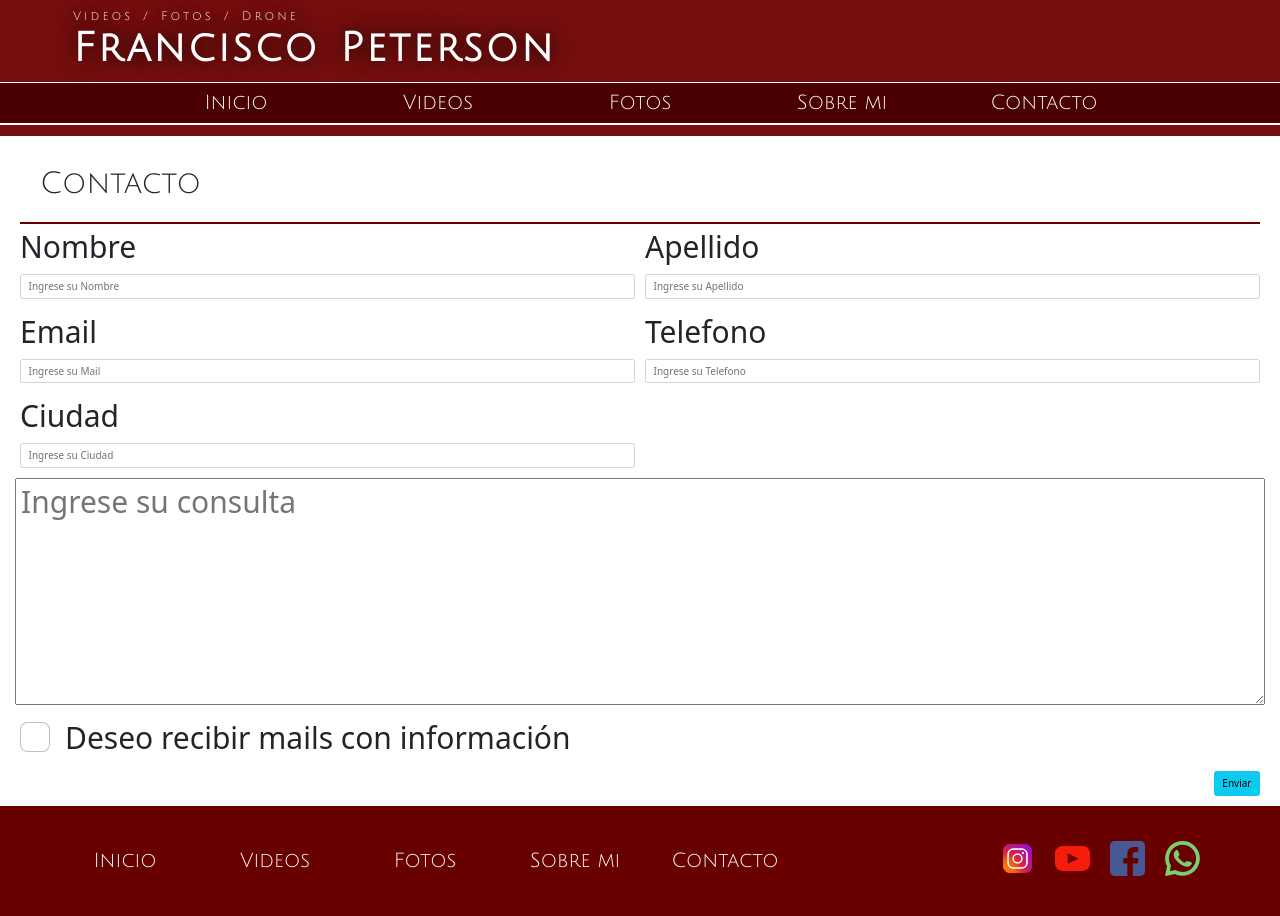
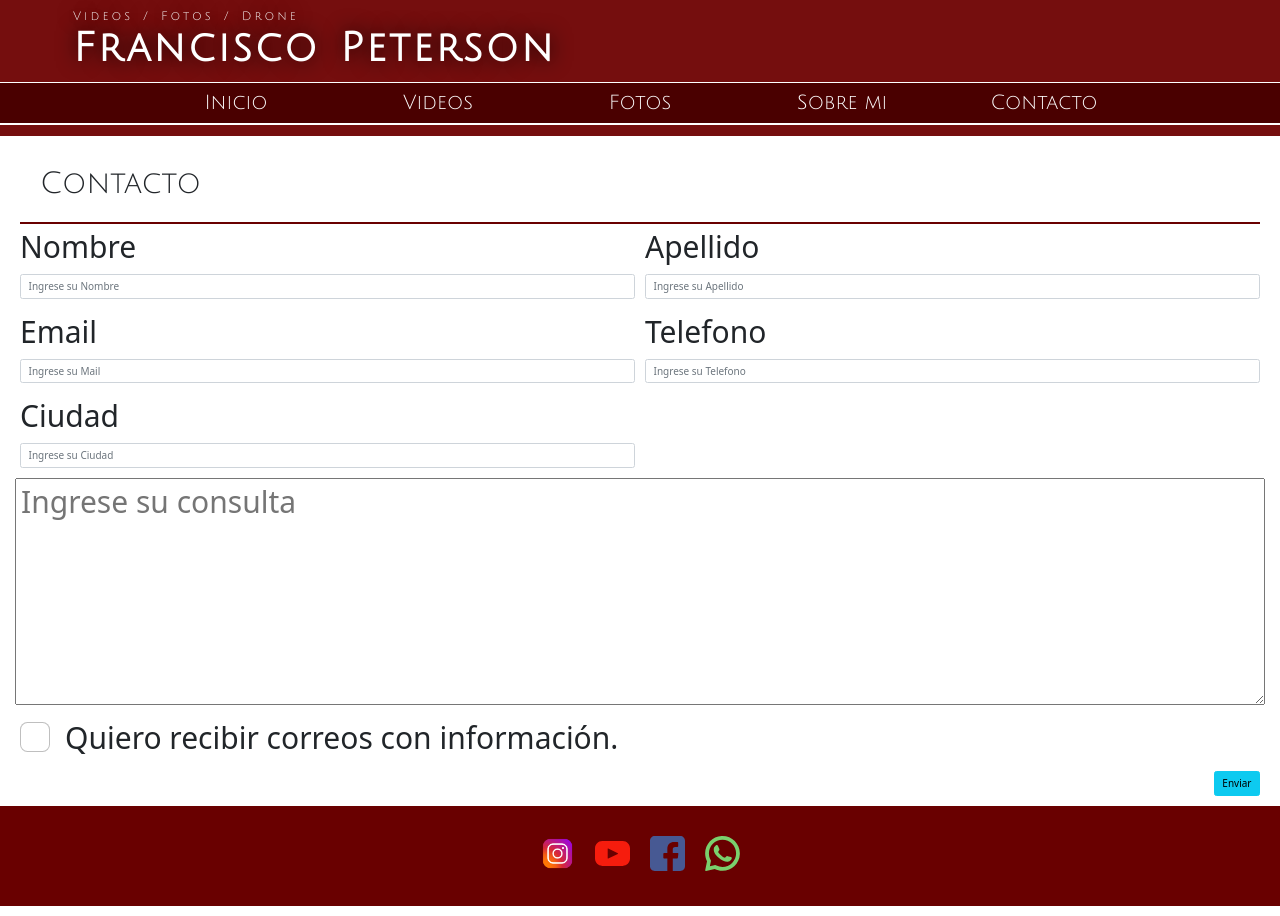
Before and after one commit to franpest1996/Proyecto-final, a website: page pages/contacto.html in a window 1280 px wide. Drawn offline with nearby package versions, Linux system fonts and the light colour scheme; a web font is replaced by a local one.

Commit message:
Cambio Footer

```diff
--- a/pages/contacto.html
+++ b/pages/contacto.html
@@ -74,7 +74,7 @@
 					  <div class="form-check">
 						<input class="form-check-input" type="checkbox" id="gridCheck">
 						<label class="form-check-label" for="gridCheck">
-						  Deseo recibir mails con información
+						  Quiero recibir correos con información.
 						</label>
 					  </div>
 					</div>
@@ -87,16 +87,7 @@
 	</main>
 	<!-- Redes Sociales -->
 	<footer class="footerPages">
-		<div class="divNavFooter">
-			<ul class="navFooter">
-				<li><a href="../index.html">Inicio</a></li>
-				<li><a href="videos.html">Videos</a></li>
-				<li><a href="fotos.html">Fotos</a></li>
-				<li><a href="sobremi.html">Sobre mi</a></li>
-				<li><a href="contacto.html">Contacto</a></li>
-			</ul>
-		</div>
-		<div class="social">
+		<div class="socialPages">
 			<a href="https://www.instagram.com/" target="_blank" title="Instagram"><img src="../img/insta.png" alt="Instagram"></a>
 			<a href="https://www.youtube.com/" target="_blank" title="YouTube"><img src="../img/youtube.svg" alt="Twitter"></a>
 			<a href="https://www.facebook.com/" target="_blank" title="Facebook"><img src="../img/facebook.svg" alt="Facebopok"></a>
--- a/scss/style.scss
+++ b/scss/style.scss
@@ -397,19 +397,26 @@ form{
 
 .footerPages{
     width: 100%;
+    height: 10rem;
     background-color: #690000;
-    display: flex;
-    justify-content: space-between;
 }
 
-.social{
+.socialIndex{
     display: flex;
     flex-direction: row;
     justify-content: flex-end;
-    margin: 2.5rem 7rem 3rem 0;
+    margin-right: 7rem;
+    padding: 1rem;
 }
 
-.social img{
+.socialPages{
+    display: flex;
+    flex-direction: row;
+    justify-content: center;
+    padding: 2rem;
+}
+
+.socialIndex img{
     width: 4.5rem;
     margin: .5rem;
     border-radius: .5rem;
@@ -417,7 +424,20 @@ form{
     /*background-color: rgba(238,238,238, .7);*/
 }
 
-.social img:hover{
+.socialPages img{
+    width: 4.5rem;
+    margin: .5rem;
+    border-radius: .5rem;
+    padding: .5rem;
+    /*background-color: rgba(238,238,238, .7);*/
+}
+
+.socialIndex img:hover{
+    background-color: #eee;
+    box-shadow: 0 0 .5rem #eee; /*-x+ -y+ blur color*/
+}
+
+.socialPages img:hover{
     background-color: #eee;
     box-shadow: 0 0 .5rem #eee; /*-x+ -y+ blur color*/
 }
@@ -498,7 +518,7 @@ form{
         align-items: center;
     }
 
-    .social{
+    .socialIndex{
         margin: 0;
         padding: 1rem;
         display: flex;
```
Also changed, not shown: index.html (+1 -1 lines), pages/fotos.html (+1 -10 lines), pages/fotosBariloche.html (+1 -10 lines), pages/fotosBuenosaires.html (+1 -10 lines), pages/fotosChile.html (+1 -10 lines), pages/fotosEjercito.html (+1 -10 lines), pages/fotosPinamar.html (+1 -10 lines), pages/sobremi.html (+1 -10 lines), pages/videos.html (+1 -10 lines), pages/videosBariloche.html (+1 -10 lines), pages/videosBuenosaires.html (+1 -10 lines), pages/videosEjercito.html (+1 -10 lines), pages/videosPinamar.html (+1 -10 lines), pages/videosTradefood.html (+1 -10 lines), 1 more files.
